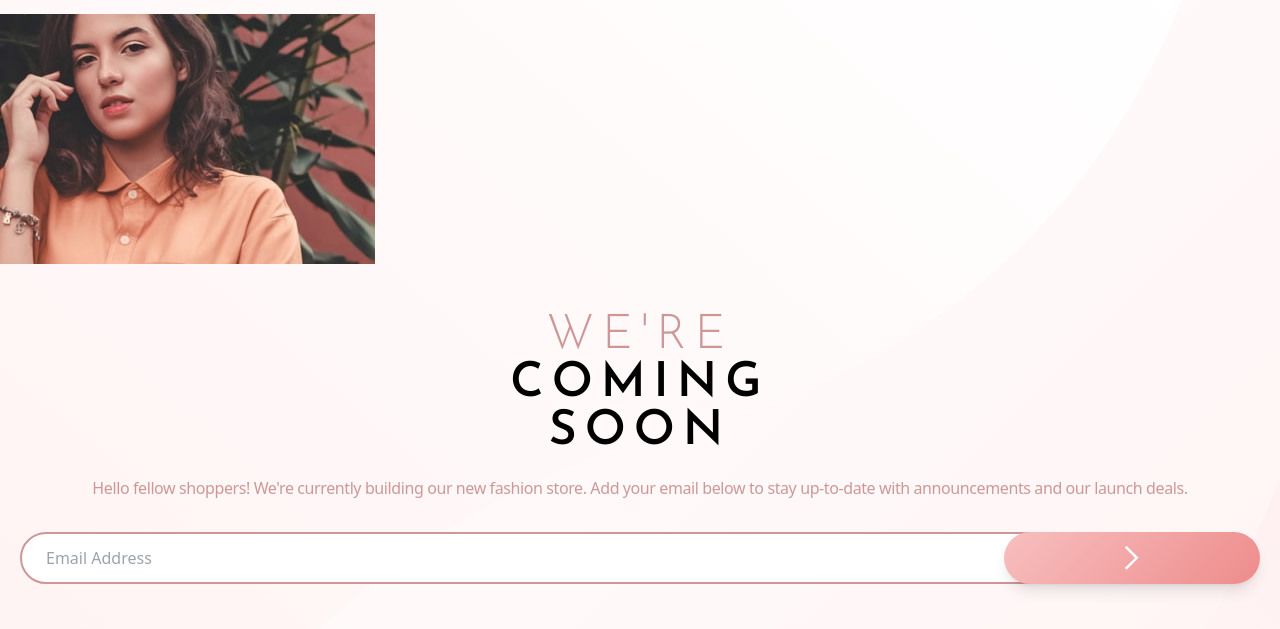
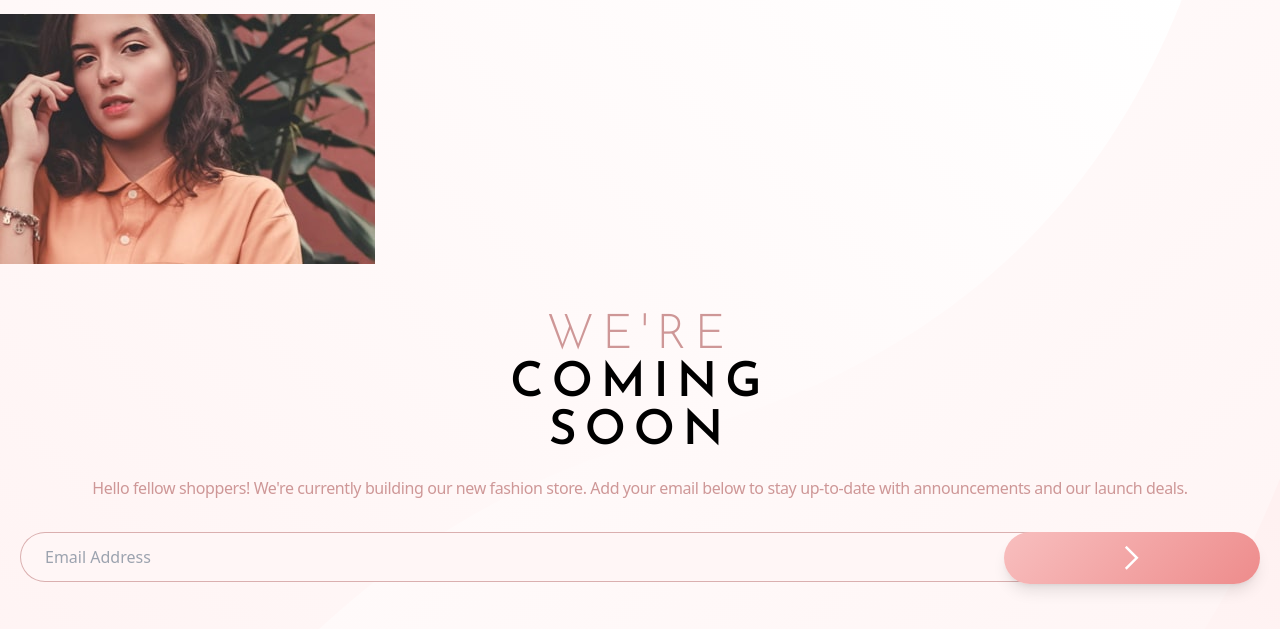
Before and after one commit to Abaljerind/base-apparel-coming-soon, a website: page index.html in a window 1280 px wide. Shown: the part 103-732 px from the top of the page. Drawn offline with Linux system fonts and the light colour scheme; files whose address does not match are found by name.

Commit message:
add bg to input + fix border

```diff
--- a/index.html
+++ b/index.html
@@ -46,7 +46,14 @@
 
       <!-- input email -->
       <div class="email-input relative mt-8 flex justify-start">
-        <input type="email" id="email" size="30" placeholder="Email Address" required class="ml-5 w-10/12 rounded-full border-2 border-desaturatedRed px-6 py-3 outline-none" />
+        <input
+          type="email"
+          id="email"
+          size="30"
+          placeholder="Email Address"
+          required
+          class="ml-5 w-10/12 rounded-full border-[1px] border-desaturatedRed border-opacity-75 bg-[#FFF6F6] px-6 py-3 outline-none"
+        />
         <button class="send-email absolute right-5 top-0 inline-flex w-1/5 items-center justify-center rounded-full p-4 shadow-lg">
           <img src="./images/icon-arrow.svg" alt="Arrow Icon" class="scale-125" />
         </button>
```
Also changed, not shown: css/output.css.
